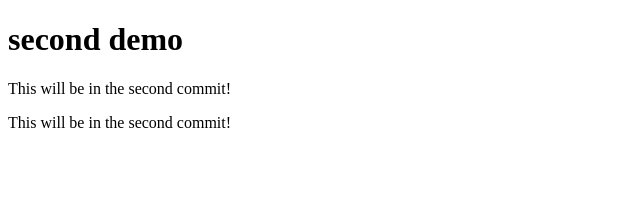
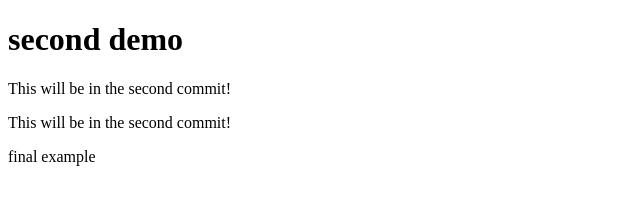
Before and after one commit to Beka-Deressa/My-secondrepo, a plain HTML site: page index.html in a window 1280 px wide. Shown: the whole page, without its empty margins (0-640 px from the left). Drawn offline with Linux system fonts and the light colour scheme.

Commit message:
final example

```diff
--- a/index.html
+++ b/index.html
@@ -10,5 +10,6 @@
     <h1>second demo</h1>
     <p>This will be in the second commit!</p>
     <p>This will be in the second commit!</p>
+    <p> final example</p>
 </body>
 </html>
```
